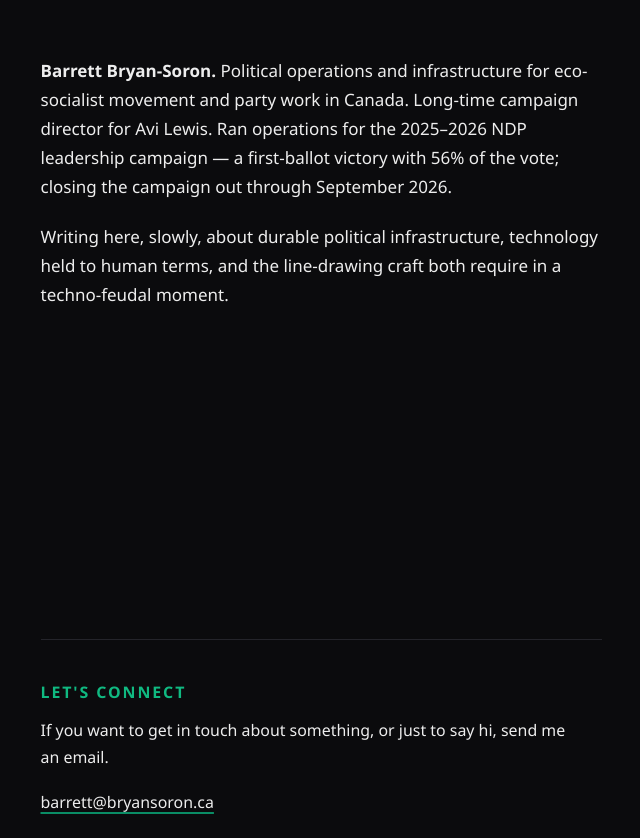
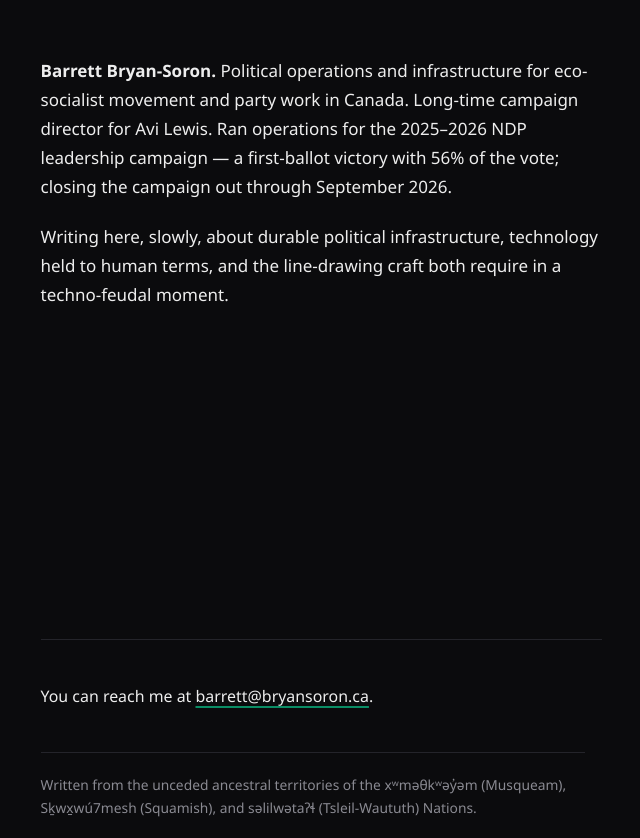
Before and after one commit to barrettsoron/barrett.bryansoron.ca, an Astro site: page / in a window 1280 px wide. Shown: the part 106-944 px from the top of the page, without its empty margins (319-959 px from the left). Built offline with nearby package versions, Linux system fonts and the light colour scheme; Astro itself is replaced by a stand-in of ours.

Commit message:
fix: replace generic footer CTA with a direct contact line
Drop 'Let's Connect' heading and the 'just to say hi' blurb — LinkedIn
register, doesn't fit the site's voice. The /about and /now pages
already carry filtered, specific invitations; the footer just needs
the email findable.

Collapses three paragraphs and two unused CSS classes into one
.footer-contact line.

```diff
--- a/src/layouts/Base.astro
+++ b/src/layouts/Base.astro
@@ -63,12 +63,8 @@ const ogImageUrl = new URL(image, Astro.site).toString();
 			<slot />
 		</main>
 		<footer>
-			<h2 class="footer-heading">Let's Connect</h2>
-			<p class="footer-blurb">
-				If you want to get in touch about something, or just to say hi, send me an email.
-			</p>
-			<p class="footer-links">
-				<a href="mailto:barrett@bryansoron.ca">barrett@bryansoron.ca</a>
+			<p class="footer-contact">
+				You can reach me at <a href="mailto:barrett@bryansoron.ca">barrett@bryansoron.ca</a>.
 			</p>
 			<p class="footer-land">
 				Written from the unceded ancestral territories of the xʷməθkʷəy̓əm (Musqueam), Sḵwx̱wú7mesh (Squamish), and səlilwətaʔɬ (Tsleil-Waututh) Nations.
--- a/src/styles/global.css
+++ b/src/styles/global.css
@@ -351,22 +351,11 @@ footer {
 	font-size: 0.9375rem;
 }
 
-.footer-heading {
-	font-size: 0.9375rem;
-	text-transform: uppercase;
-	letter-spacing: 0.12em;
-	color: var(--accent);
-	margin: 0 0 0.875rem;
-	font-weight: 700;
-}
-
-.footer-blurb {
+.footer-contact {
 	color: var(--text);
-	margin: 0 0 1rem;
+	margin: 0 0 2.5rem;
 	max-width: 32rem;
 }
-
-.footer-links { margin: 0 0 2.5rem; }
 
 .footer-land {
 	margin: 0 0 1.25rem;
```
